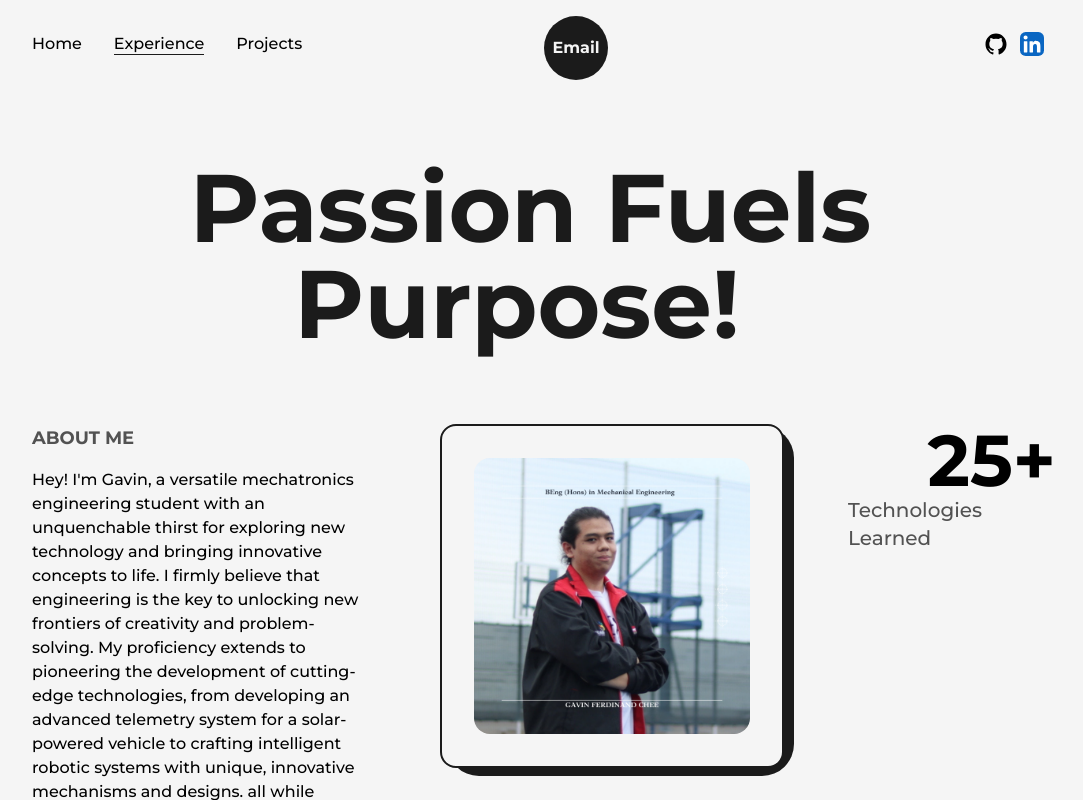
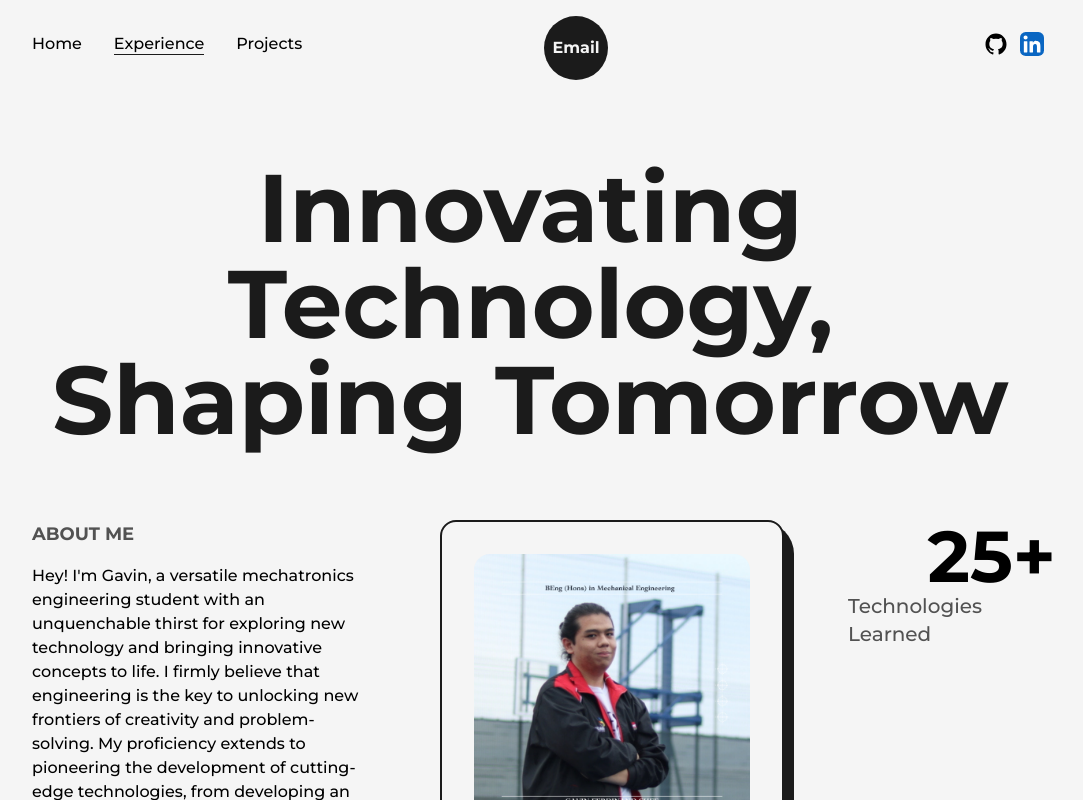
Before and after one commit to GavinFerdinandChee/GavinFerdinandChee.github.io, a Next.js app: page /about in a window 1280 px wide. Shown: the top 800 px of the page, without its empty margins (96-1179 px from the left). Built offline with nearby package versions, Linux system fonts and the light colour scheme.

Commit message:
Update about.js

```diff
--- a/src/pages/about.js
+++ b/src/pages/about.js
@@ -48,7 +48,7 @@ export default function About() {
         <TransitionEffect />
         <main className="flex w-full flex-col items-center justify-center ">
             <Layout className="pt-16">
-            <AnimatedText text="Passion Fuels Purpose! " className="mb-16 lg:!text-7xl sm:!text-6xl xs:!text-4xl sm:mb-8" />
+            <AnimatedText text="Innovating Technology, Shaping Tomorrow" className="mb-16 lg:!text-7xl sm:!text-6xl xs:!text-4xl sm:mb-8" />
             <div className="grid w-full grid-cols-8 gap-16 sm:gap-8">
                 <div className="col-span-3 flex flex-col items-start justify-start xl:col-span-4 md:order-2 md:col-span-8">
                     <h2 className="mb-4 text-lg font-bold uppercase text-dark/75">About Me</h2>
```
